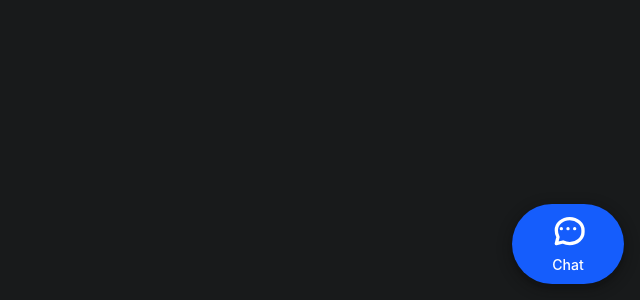
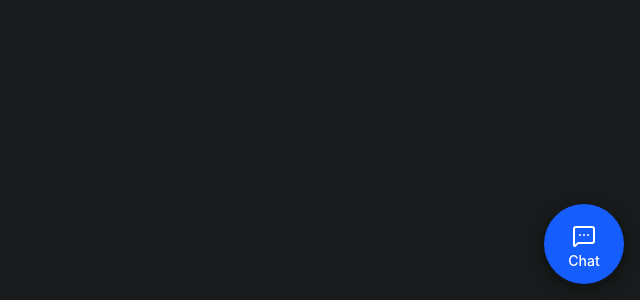
Before and after one commit to zakhajjaji/mochaic-chatbot, a Next.js app in the folder apps/web/mochiac-chatbot/: page / in a window 1280 px wide. Shown: the part 500-800 px from the top of the page, without its empty margins (640-1280 px from the left). Built offline with nearby package versions, Linux system fonts and the light colour scheme.

Commit message:
Feat: Installation of lucide, and styling of message bubble

```diff
--- a/apps/web/mochiac-chatbot/components/ChatWidget.tsx
+++ b/apps/web/mochiac-chatbot/components/ChatWidget.tsx
@@ -1,6 +1,7 @@
 "use client";
 import { cn } from "@/lib/utils";
 import { useEffect, useRef, useState } from "react";
+import { MessageSquareMore } from "lucide-react";
 
 export type ChatMessage = {
   role: "user" | "assistant" | "system";
@@ -96,12 +97,10 @@ export default function ChatWidget() {
     <div className="fixed bottom-4 right-4">
     {!isOpen ? (
       <button
-        className="rounded-full bg-blue-600 text-white px-4 py-2 shadow-lg"
+        className="w-20 h-20 rounded-full bg-blue-600 text-white px-4 py-2 shadow-lg"
         onClick={() => setIsOpen(true)}
       >
-        <svg className="w-20 h-10" fill="none" stroke="currentColor" strokeWidth={2} viewBox="0 0 24 24">
-          <path strokeLinecap="round" strokeLinejoin="round" d="M8 10h.01M12 10h.01M16 10h.01M21 12c0 3.866-3.582 7-8 7a8.957 8.957 0 0 1-4-1l-4 1 1-4a7.937 7.937 0 0 1-1-4c0-3.866 3.582-7 8-7s8 3.134 8 7z" />
-        </svg>
+        <MessageSquareMore className="w-6 h-6 mt-2 mx-auto" />
         <span className="text-sm font-medium">Chat</span>
       </button>
     ) : (
@@ -151,7 +150,7 @@ export default function ChatWidget() {
         )}
 
         {isMinimised && (
-          <div className="p-3 text-xs text-foreground">Minimized</div>
+          <div className="p-3 text-xs text-foreground">Minimised</div>
         )}
       </div>
     )}
```
